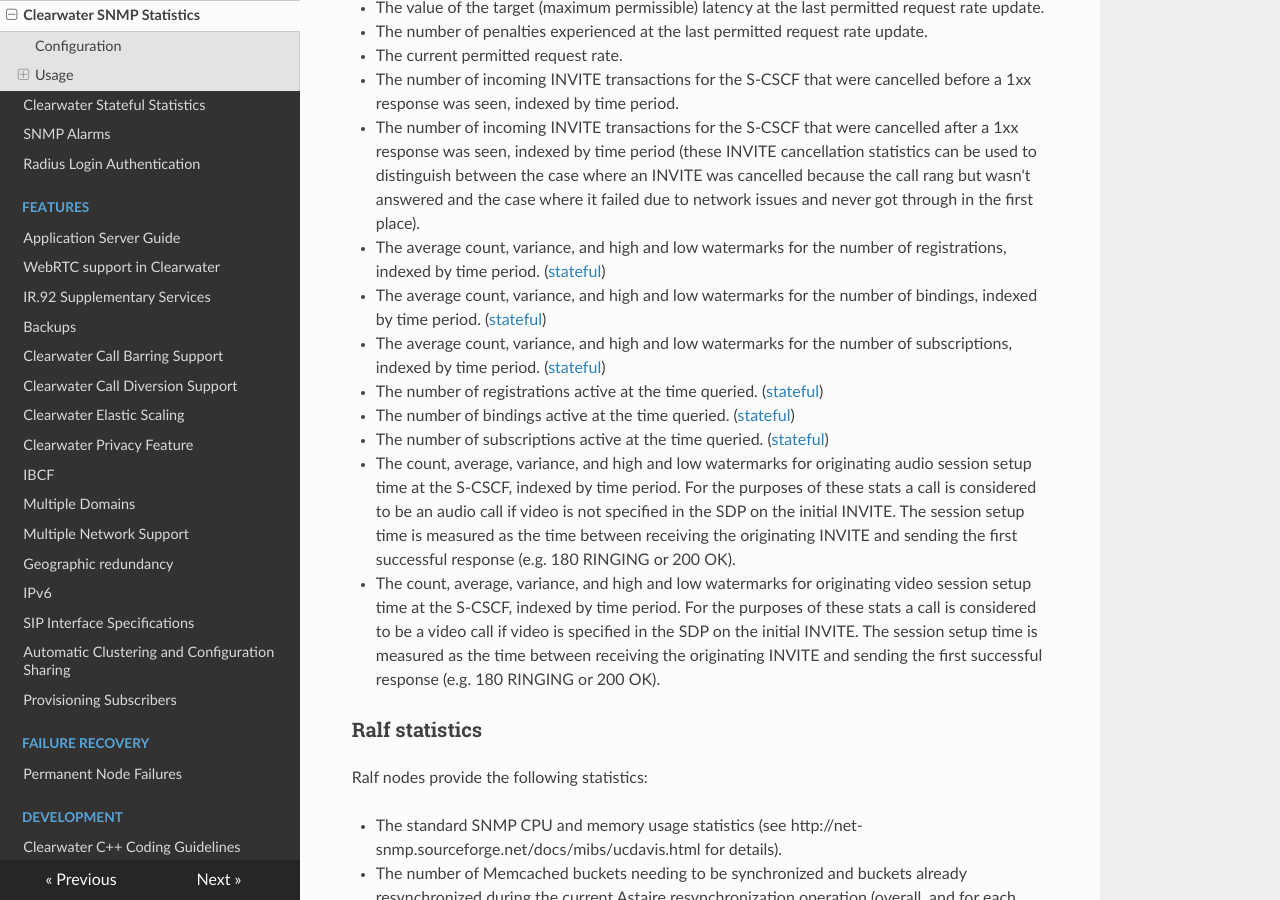
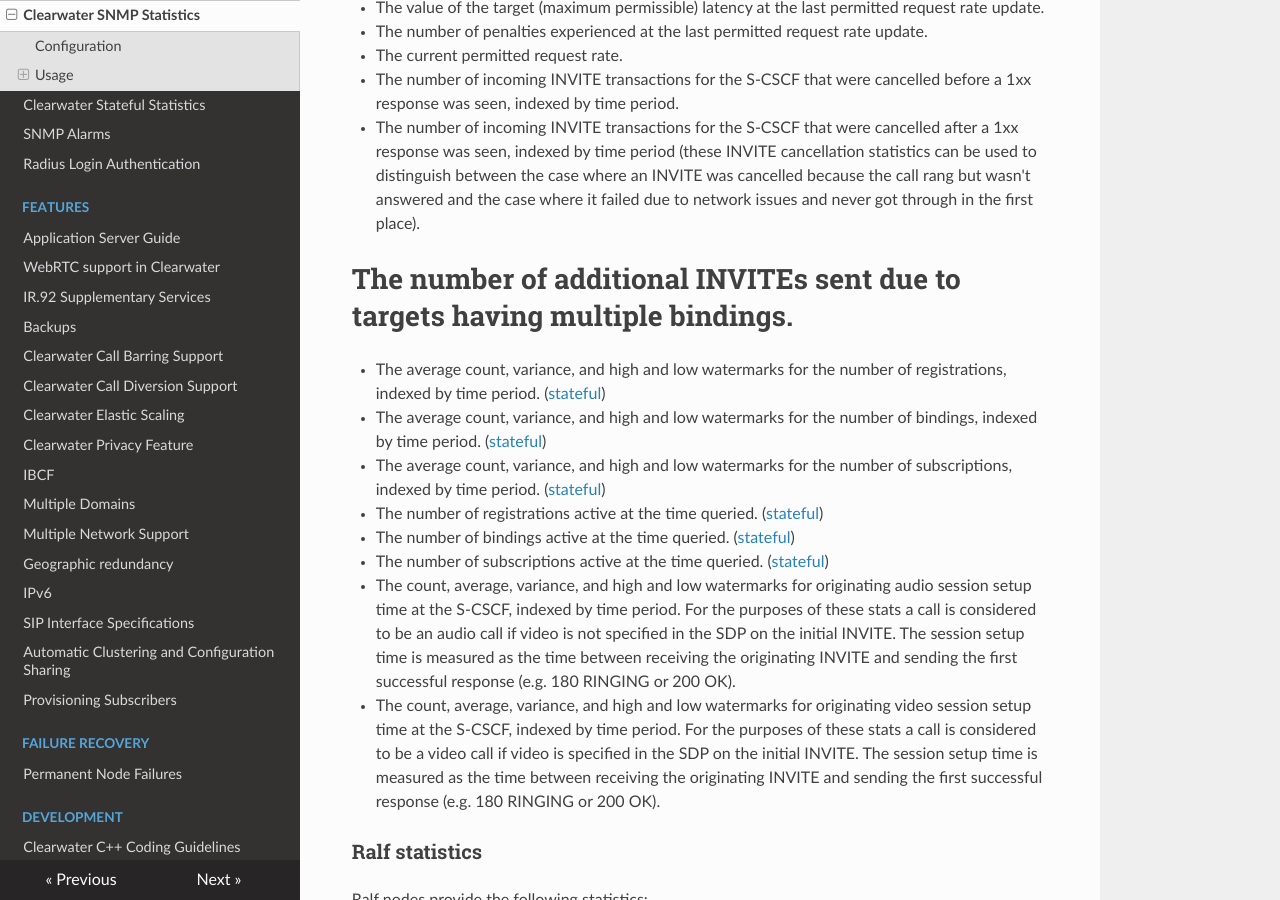
Before and after one commit to Metaswitch/clearwater-readthedocs, an MkDocs documentation site: the page built from docs/Clearwater_SNMP_Statistics.md, in a window 1280 px wide and 900 px high, scrolled down 4741 px. Built offline with MkDocs 1.6.1, drawn with Linux system fonts in a browser that asks for light colours; nearby versions of some CDN libraries; old or Windows-style settings are respelled for this version of MkDocs.

Commit message:
Add docs entry for stat tracking INVITEs sent due to mutliple registrations

```diff
--- a/docs/Clearwater_SNMP_Statistics.md
+++ b/docs/Clearwater_SNMP_Statistics.md
@@ -111,6 +111,7 @@ Sprout nodes provide the following statistics:
 * The current permitted request rate.
 * The number of incoming INVITE transactions for the S-CSCF that were cancelled before a 1xx response was seen, indexed by time period.
 * The number of incoming INVITE transactions for the S-CSCF that were cancelled after a 1xx response was seen, indexed by time period (these INVITE cancellation statistics can be used to distinguish between the case where an INVITE was cancelled because the call rang but wasn't answered and the case where it failed due to network issues and never got through in the first place).
+# The number of additional INVITEs sent due to targets having multiple bindings.
 * The average count, variance, and high and low watermarks for the number of registrations, indexed by time period. ([stateful](https://clearwater.readthedocs.io/en/stable/Clearwater_Stateful_Statistics/index.html))
 * The average count, variance, and high and low watermarks for the number of bindings, indexed by time period. ([stateful](https://clearwater.readthedocs.io/en/stable/Clearwater_Stateful_Statistics/index.html))
 * The average count, variance, and high and low watermarks for the number of subscriptions, indexed by time period. ([stateful](https://clearwater.readthedocs.io/en/stable/Clearwater_Stateful_Statistics/index.html))
```
